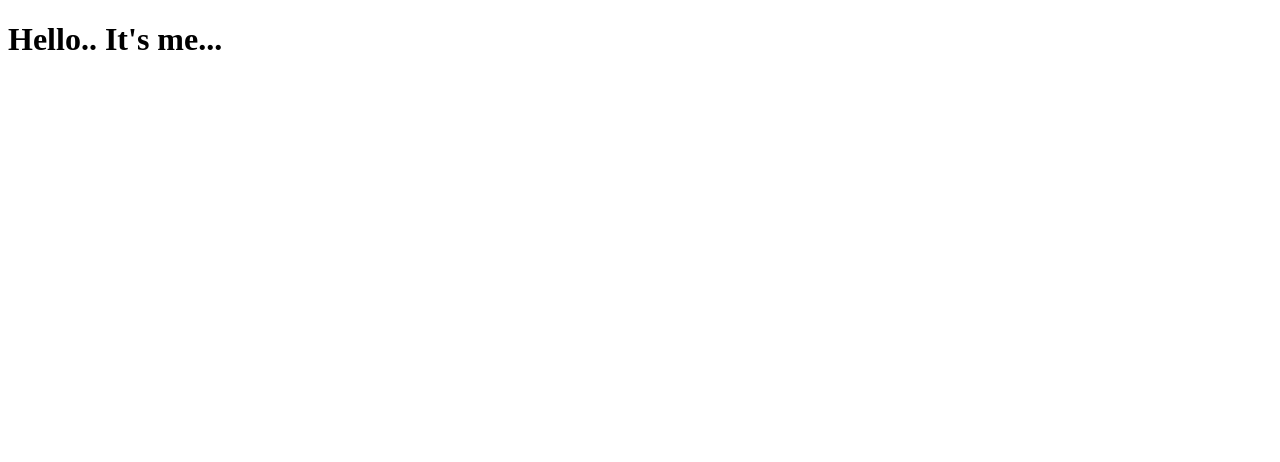
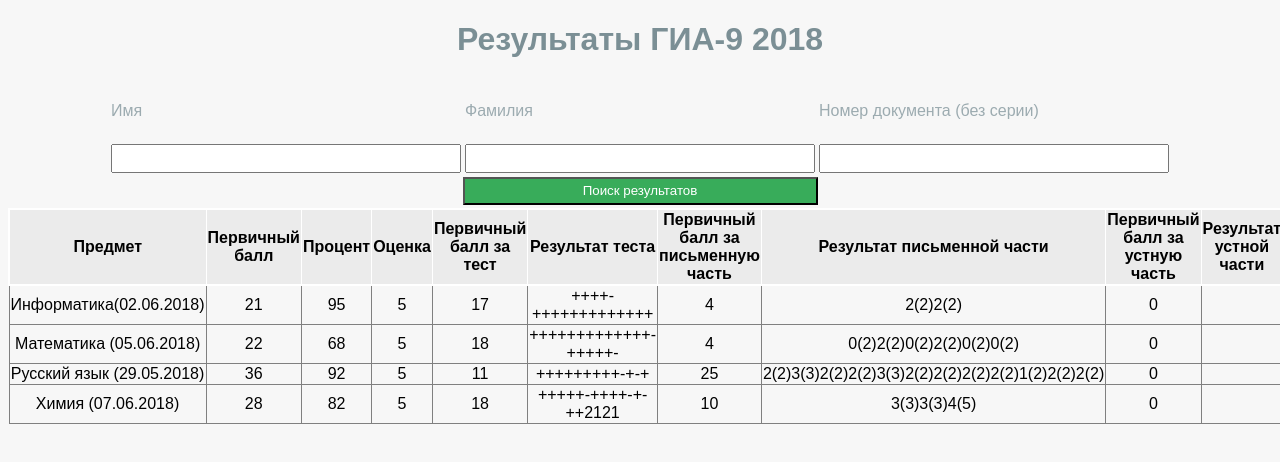
Before and after one commit to programmss/programmss.github.io, a plain HTML site: page index.html in a window 1280 px wide. Drawn offline with Linux system fonts and the light colour scheme.

Commit message:
First commit

```diff
--- a/index.html
+++ b/index.html
@@ -2,9 +2,102 @@
 <html lang="en">
 <head>
     <meta charset="UTF-8">
-    <title>Hello!</title>
+    <title>https://result.edu35.ru/?DocNumber=0793920</title>
+    <link rel="stylesheet" href="site.css">
 </head>
 <body>
-    <h1>Hello.. It's me...</h1>
+    <h1 align="center" id="sc">Результаты ГИА-9 2018</h1>
+    <table align="center">
+        <tr>
+            <td class="name">
+                Имя
+            </td>
+            <td class="name">
+                Фамилия
+            </td>
+            <td class="name">
+                Номер документа (без серии)
+            </td>
+        </tr>
+        <tr>
+            <td>
+                <input class="nick" type="text">
+            </td>
+            <td>
+                <input class="nick" type="text">
+            </td>
+            <td>
+                <input class="nick" type="text">
+            </td>
+        </tr>
+        <tr>
+            <td colspan="3" align="center">
+              <input class="but" type="button"
+                                        value="Поиск результатов">
+                        </td>
+        </tr>
+    </table>
+    <table id="doc" border="1px">
+        <tr align="center" id="d">
+            <th>Предмет</th>
+            <th>Первичный балл</th>
+            <th>Процент</th>
+            <th>Оценка</th>
+            <th>Первичный балл за тест</th>
+            <th>Результат теста</th>
+            <th>Первичный балл за письменную часть</th>
+            <th>Результат письменной части</th>
+            <th>Первичный балл за устную часть</th>
+            <th>Результат устной части</th>
+        </tr>
+        <tr align="center">
+            <td>Информатика(02.06.2018)</td>
+            <td>21</td>
+            <td>95</td>
+            <td>5</td>
+            <td>17</td>
+            <td>++++-+++++++++++++</td>
+            <td>4</td>
+            <td>2(2)2(2)</td>
+            <td>0</td>
+            <td></td>
+        </tr>
+        <tr align="center">
+            <td>Математика (05.06.2018)</td>
+            <td>22</td>
+            <td>68</td>
+            <td>5</td>
+            <td>18</td>
+            <td>+++++++++++++-+++++-</td>
+            <td>4</td>
+            <td>0(2)2(2)0(2)2(2)0(2)0(2)</td>
+            <td>0</td>
+            <td></td>
+        </tr>
+        <tr align="center">
+            <td>Русский язык (29.05.2018)</td>
+            <td>36</td>
+            <td>92</td>
+            <td>5</td>
+            <td>11</td>
+            <td>+++++++++-+-+</td>
+            <td>25</td>
+            <td>2(2)3(3)2(2)2(2)3(3)2(2)2(2)2(2)2(2)1(2)2(2)2(2)</td>
+            <td>0</td>
+            <td></td>
+        </tr>
+        <tr align="center">
+            <td>Химия (07.06.2018)</td>
+            <td>28</td>
+            <td>82</td>
+            <td>5</td>
+            <td>18</td>
+            <td>+++++-++++-+-++2121</td>
+            <td>10</td>
+            <td>3(3)3(3)4(5)</td>
+            <td>0</td>
+            <td></td>
+        </tr>
+    </table>
 </body>
 </html>
--- /dev/null
+++ b/site.css
@@ -0,0 +1,31 @@
+body {
+    background: #f7f7f7;
+    font-family: Arial, sans-serif;
+}
+#sc {
+    color: #7b8f95;
+}
+td.name {
+    color: #9cabb0;
+    width: 345.594px;
+    height: 57px;
+}
+input.nick {
+    color: #bfcacd;
+    width: 342px;
+    height: 23px;
+}
+input.but {
+    background: #38ac5a;
+    color: #ffffff;
+    width: 355px;
+    height: 28px;
+}
+#doc {
+    border-collapse: collapse;
+    width: 100%;
+}
+#d {
+    background: #ebebeb;
+    border: 2px solid white;
+}
```
